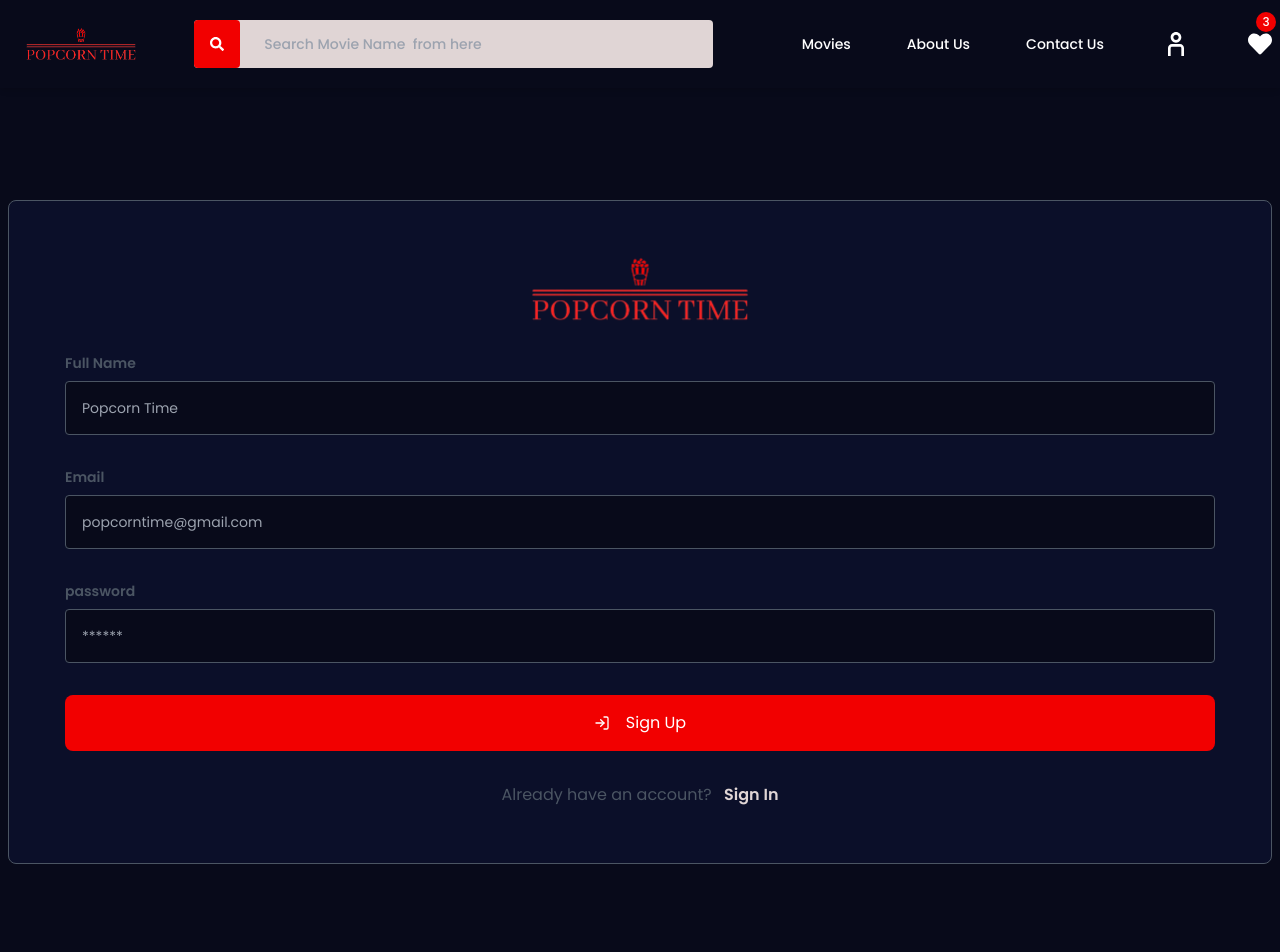
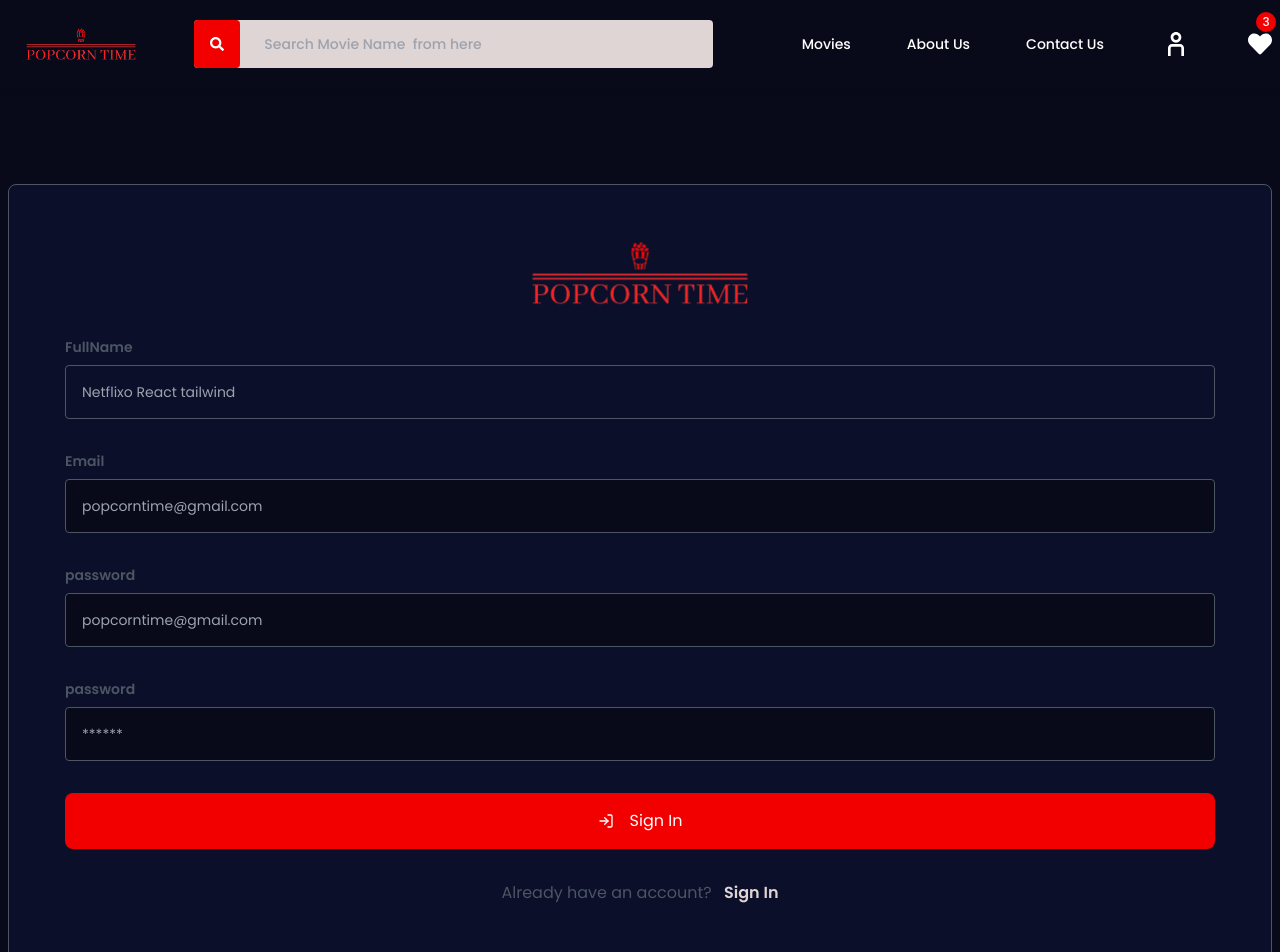
Before and after one commit to Sachin-Jandy-Rhoods/Pop-Corn-Time, a React (Vite) app in the folder client/: page /register in a window 1280 px wide. Shown: the top 952 px of the page. Built offline with nearby package versions, Linux system fonts and the light colour scheme.

Commit message:
"Updated Navbar and SideBar components, added user authentication and registration functionality with form validation and error handling."

```diff
--- a/client/src/Layout/Navbar/Navbar.jsx
+++ b/client/src/Layout/Navbar/Navbar.jsx
@@ -3,9 +3,12 @@ import {FaHeart, FaSearch} from 'react-icons/fa'
 import {CgUser} from "react-icons/cg"
 import { Link, NavLink } from 'react-router-dom'
 import logo from '../../../public/logo.png'
+import { useSelector } from 'react-redux'
+import user from '../../Assets/user.jpg'
 
 
 const Navbar = () => {
+    const {userInfo} = useSelector((state)=>state.userLogin)
     const hover='hover:text-subMain transitions text-white';
     const Hover=({isActive})=>(isActive?'text-subMain':hover)
   return (
@@ -40,8 +43,16 @@ const Navbar = () => {
                 <NavLink to={"/contact-us"} className={Hover}>
                     Contact Us
                 </NavLink>
-                <NavLink to={"/login"} className={Hover}>
-                    <CgUser className="w-8 h-8" />
+                <NavLink to={
+                    userInfo?.isAdmin ? "/dashboard" : userInfo ? "/profile" : "/login"
+                    } className={Hover}>
+                        {
+                            userInfo ? (
+                                <img src={userInfo?.image ? userInfo.image :user} alt={userInfo?.fullName} className="w-8 h-8 rounded-full border object-cover border-subMain" />
+                            ) :
+                            <CgUser className="w-8 h-8" />
+                        }
+
                 </NavLink>
                 <NavLink to={"/favourites"} className={`${Hover} relative`}>
                     <FaHeart className="w-6 h-6" />
--- a/client/src/Screens/Dashboard/Admin/SideBar.jsx
+++ b/client/src/Screens/Dashboard/Admin/SideBar.jsx
@@ -1,14 +1,37 @@
 import React from 'react'
 import {BsFillGridFill} from "react-icons/bs"
 import { FaHeart, FaListAlt, FaUsers } from 'react-icons/fa'
-import {RiMovie2Fill,RiLockPasswordLine} from 'react-icons/ri'
+import {RiMovie2Fill,RiLockPasswordLine, RiLogoutCircleLine} from 'react-icons/ri'
 import {HiViewGridAdd} from 'react-icons/hi'
 import {FiSettings} from 'react-icons/fi'
 import Layout from '../../../Layout/Layout'
 import { NavLink } from 'react-router-dom'
+import {useDispatch,useSelector} from  'react-redux'
+import { useNavigate } from 'react-router-dom'
+import { logoutAction } from '../../../Redux/Actions/userActions'
+import toast from "react-hot-toast"
+
+
 
 const SideBar = ({children}) => {
-  const Sidelinks =[
+  const dispatch = useDispatch();
+  const navigate = useNavigate();
+  const { userInfo } = useSelector((state)  => state.userLogin);
+
+
+// logout
+
+const logoutHandler = () =>{
+  dispatch(logoutAction());
+  toast.success("logged out successfully");
+  navigate("/login")
+}
+
+
+
+  const Sidelinks =
+  userInfo?.isAdmin?
+  [
     {
       name:"Dashboard",
       link:"/dashboard",
@@ -49,7 +72,30 @@ const SideBar = ({children}) => {
       link:"/password",
       icon:RiLockPasswordLine,
     }
-  ];
+  ]
+  : userInfo ? [
+    {
+      name:"Update Profile",
+      link:"/profile",
+      icon:FiSettings,
+    },
+    {
+      name:"Favourite Movies",
+      link:"/favourites",
+      icon:FaHeart,
+    },
+    {
+      name:"Change Password",
+      link:"/password",
+      icon:RiLockPasswordLine,
+    }
+  ]
+  :[
+
+  ]
+
+
+  ;
 
   const active = "bg-dryGray text-subMain"
   const hover = "hover:text-white hover:bg-main"
@@ -72,6 +118,9 @@ const SideBar = ({children}) => {
               </NavLink>
             ))
             }
+            <button onClick={logoutHandler} className={`${inActive} ${hover} w-full` }>
+              <RiLogoutCircleLine/> Log Out
+            </button>
 
           </div>
           <div
--- a/client/src/Screens/Register.jsx
+++ b/client/src/Screens/Register.jsx
@@ -1,43 +1,122 @@
-import React from "react";
+import React, { useEffect } from "react";
 import Layout from "../Layout/Layout";
 import logo from "../../public/logo.png";
-import { Link } from "react-router-dom";
+import { Link, useNavigate } from "react-router-dom";
 import { FiLogIn } from "react-icons/fi";
 import { Input } from "../Components/UsedInputs";
+import { InlineError } from "../Components/Notfications/Error";
+import toast from "react-hot-toast";
+import { registerAction } from "../Redux/Actions/userActions";
+import { yupResolver } from "@hookform/resolvers/yup";
+import { RegisterValidation } from "../Components/Validation/UserValidation";
+import { useForm } from "react-hook-form";
+import { useDispatch, useSelector } from "react-redux";
 
 const Register = () => {
+
+  const dispatch = useDispatch();
+  const navigate = useNavigate();
+  const { isLoading, isError, userInfo, isSuccess } = useSelector(
+    (state) => state.userRegister
+  );
+
+  //validate user
+  const {
+    register,
+    handleSubmit,
+    formState: { errors },
+  } = useForm({
+    resolver: yupResolver(RegisterValidation),
+  });
+  //onSubmit
+  const onSubmit = async (data) => {
+    dispatch(registerAction(data))
+  };
+  //useEffect
+  useEffect(()=>{
+    if(userInfo?.isAdmin){
+      navigate("/dashboard")
+    }
+    else if(userInfo){
+      navigate("/profile")
+    }
+    if(isSuccess){
+     toast.success(`Welcome${userInfo?.fullName}`)
+     dispatch({type:"USER_REGISTER_RESET"})
+    }
+    if(isError){
+      toast.error(isError)
+      dispatch({type:"USER_REGISTER_RESET"})
+    }
+  },[userInfo,isSuccess,isError, navigate, dispatch])
+
   return (
+
     <Layout>
       <div className="container mx-auto px-2 my-24 flex-colo">
-        <dir className="w-full 2xl:w-2/5 gap-8 flex-colo p-8 sm:p-14 md:3/5 bg-dry rounded-lg border border-border">
+      <form
+          onSubmit={handleSubmit(onSubmit)} className="w-full 2xl:w-2/5 gap-8 flex-colo p-8 sm:p-14 md:3/5 bg-dry rounded-lg border border-border">
           <img src={logo} alt="logo" className="w-1/4 h-16 object-cover" />
+          <div className="w-full">
             <Input
-            label="Full Name"
-            placeholder="Popcorn Time "
+              label="FullName"
+              placeholder="Netflixo React tailwind"
               type="text"
-            bg={true}
+              name="fullName"
+              register={register("fullName")}
             />
+            {errors.fullName && <InlineError text={errors.fullName.message} />}
+          </div>
+
+          <div className="w-full">
             <Input
               label="Email"
               placeholder="popcorntime@gmail.com"
               type="email"
+              name="email"
+              register={register("email")}
               bg={true}
             />
+            {errors.email && <InlineError text={errors.email.message} />}
+          </div>
+          <div className="w-full">
+            <Input
+              label="password"
+              placeholder="popcorntime@gmail.com"
+              type="password"
+              name="password"
+              register={register("password")}
+              bg={true}
+            />
+            {errors.password && <InlineError text={errors.password.message} />}
+          </div>
           <Input
             label="password"
             placeholder="******"
             type="password"
             bg={true}
           />
-          <Link to="/dashboard" className="bg-subMain transition hover:bg-main flex-rows gap-4 text-white p-4 rounded-lg w-full">
-          <FiLogIn /> Sign Up
-          </Link>
+          <button
+          type="submit"
+           disabled={isLoading} className="bg-subMain transition hover:bg-main flex-rows gap-4 text-white p-4 rounded-lg w-full">
+          {
+              //if loading show loading
+              isLoading?(
+                "Loading..."
+              ):(
+                <>
+                  <FiLogIn /> Sign In
+                </>
+              )
+            }
+
+          </button>
           <p className="text-center text-border">
             Already have an account?{" "}
             <Link to="/login" className="text-dryGray font-semibold ml-2">
            Sign In </Link>
           </p>
-        </dir>
+        </form>
       </div>
     </Layout>
   );
```
Also changed, not shown: client/src/Assets/user.jpg (added), 1 other file (tests, documents, lock files or other folders). Lines whose indentation alone changed are shown as unchanged.
